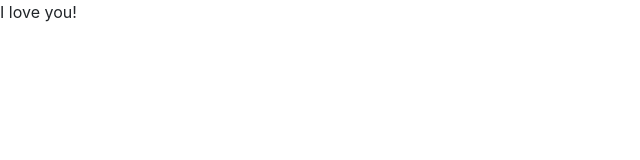
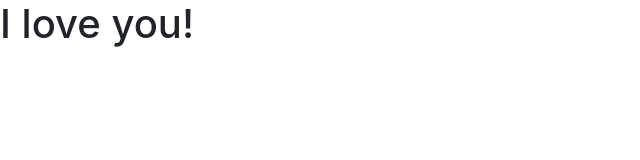
Before and after one commit to RICEKING786/Don-tSplitTheEgg, a plain HTML site: page index.html in a window 1280 px wide. Shown: the whole page, without its empty margins (0-640 px from the left). Drawn offline with nearby package versions, Linux system fonts and the light colour scheme.

Commit message:
Update index.html

```diff
--- a/index.html
+++ b/index.html
@@ -11,6 +11,6 @@
     <link rel="stylesheet" href="https://stackpath.bootstrapcdn.com/bootstrap/4.3.1/css/bootstrap.min.css" integrity="sha384-ggOyR0iXCbMQv3Xipma34MD+dH/1fQ784/j6cY/iJTQUOhcWr7x9JvoRxT2MZw1T" crossorigin="anonymous">
   </head>
   <body>
-    I love you!
+    <h1>I love you!</h1>
   </body>
 </html>
```
